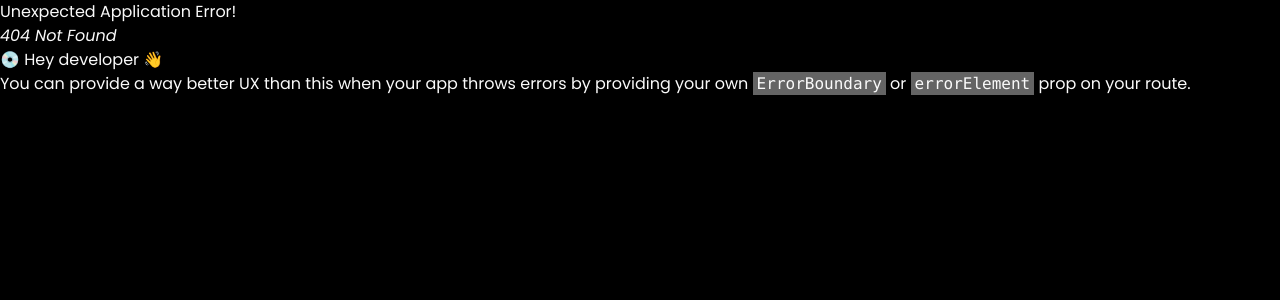
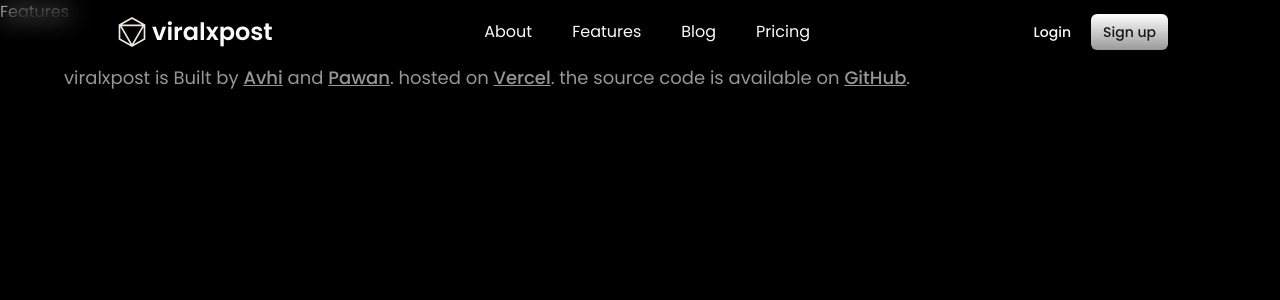
Before and after one commit to viralxpost/viralxpost-web, a React (Vite) app in the folder frontend/: page /features in a window 1280 px wide. Before the commit this address had no page. Shown: the top 300 px of the page. Built offline with nearby package versions, Linux system fonts and the light colour scheme.

Commit message:
create routes

```diff
--- a/frontend/src/components/Footer.tsx
+++ b/frontend/src/components/Footer.tsx
@@ -1,13 +1,32 @@
-import { Link } from "react-router-dom"
+import { Link } from "react-router-dom";
 
 const Footer = () => {
-    return (
-        <footer className="lg:max-w-[1300px] py-10 h-[10rem] sm:max-w-[920px] mx-auto lg:px-16">
-            <div className="text-xs opacity-60 px-4 md:px-0 md:text-lg">
-                viralxpost is Built by <Link to="#" className="underline font-medium">Avhi</Link> and <Link to="#" className="underline font-medium">Pawan</Link>. hosted on <Link to="#" className="underline font-medium">Vercel</Link>. the source code is available on <Link to="#" className="underline font-medium">GitHub</Link>.
-            </div>
-        </footer>
-    )
-}
+  return (
+    <footer className="lg:max-w-[1300px] py-10 h-[10rem] sm:max-w-[920px] mx-auto lg:px-16">
+      <div className="text-xs opacity-60 px-4 md:px-0 md:text-lg">
+        viralxpost is Built by{" "}
+        <Link to="https://x.com/Avhi_Maz" className="underline font-medium">
+          Avhi
+        </Link>{" "}
+        and{" "}
+        <Link to="https://x.com/near0lx" className="underline font-medium">
+          Pawan
+        </Link>
+        . hosted on{" "}
+        <Link to="https://vercel.com/" className="underline font-medium">
+          Vercel
+        </Link>
+        . the source code is available on{" "}
+        <Link
+          to="https://github.com/viralxpost/viralxpost-web"
+          className="underline font-medium"
+        >
+          GitHub
+        </Link>
+        .
+      </div>
+    </footer>
+  );
+};
 
-export default Footer
+export default Footer;
--- a/frontend/src/components/Navbar.tsx
+++ b/frontend/src/components/Navbar.tsx
@@ -1,53 +1,41 @@
-import { Link } from "react-router-dom"
-import { Button } from "./ui/button"
-import Logo from "./icons/Logo"
-
-
+import { Link } from "react-router-dom";
+import { Button } from "./ui/button";
+import Logo from "./icons/Logo";
 
 const Navbar = () => {
   return (
     <nav className="fixed top-0 z-10 w-full backdrop-blur-[12px]">
-
       <div className="flex justify-between items-center p-3 md:px-4 lg:px-28">
-                <Link to="/"  className="flex items-center  font-semibold lg:text-2xl md:text-lg">
-                <Logo/>
+        <Link
+          to="/"
+          className="flex items-center  font-semibold lg:text-2xl md:text-lg"
+        >
+          <Logo />
           viralxpost
         </Link>
         <div className="md:flex text-sm lg:text-base md:gap-8 lg:gap-10 hidden">
-                    <Link to="#">
-                        About
-                    </Link>
-                    <Link to="#">
-                        Features
-                    </Link>
-                    <Link to="#">
-                        Blog
-                    </Link>
-                    <Link to="#">
-                        Pricing
-                    </Link>
-
+          <Link to="/about">About</Link>
+          <Link to="/features">Features</Link>
+          <Link to="/blog">Blog</Link>
+          <Link to="/pricing">Pricing</Link>
         </div>
 
         <div className="flex gap-2">
-                    <Link to="/auth/login" >
-                        <Button variant="link" size="sm" className="md:text-sm text-[13px]" >
+          <Link to="/auth/login">
+            <Button variant="link" size="sm" className="md:text-sm text-[13px]">
               Login
             </Button>
-
           </Link>
 
           <Link to="/auth/register">
-
             <Button className="md:text-sm text-[13px]" size="sm">
               Sign up
             </Button>
           </Link>
         </div>
       </div>
+    </nav>
+  );
+};
 
-        </nav>
-    )
-}
-
-export default Navbar
+export default Navbar;
--- /dev/null
+++ b/frontend/src/pages/About.tsx
@@ -0,0 +1,9 @@
+const About = () => {
+  return (
+    <div>
+      <h1>About</h1>
+    </div>
+  );
+};
+
+export default About;
--- /dev/null
+++ b/frontend/src/pages/Blog.tsx
@@ -0,0 +1,9 @@
+const Blog = () => {
+  return (
+    <div>
+      <h1>Blog</h1>
+    </div>
+  );
+};
+
+export default Blog;
--- /dev/null
+++ b/frontend/src/pages/Features.tsx
@@ -0,0 +1,9 @@
+const Features = () => {
+  return (
+    <div>
+      <h1>Features</h1>
+    </div>
+  );
+};
+
+export default Features;
--- a/frontend/src/pages/HomePage.tsx
+++ b/frontend/src/pages/HomePage.tsx
@@ -1,4 +1,3 @@
-
 import { AvatarCirclesUrl } from "@/components/Avatarurl";
 import BentoComp from "@/components/BentoComp";
 import Container from "@/components/Container";
@@ -15,14 +14,12 @@ import { ArrowRightIcon } from "lucide-react";
 import { Link } from "react-router-dom";
 
 const HomePage = () => {
-
   return (
-
     <Container>
       <div className="z-10 translate-y-[-1rem] mt-24 animate-fade-in opacity-0 [--animation-delay:100ms] flex lg:min-h-[10rem] md:min-h-[7rem] min-h-[5rem] items-center justify-center">
         <div
           className={cn(
-            "group rounded-full border border-black/5 bg-neutral-100 text-base text-white transition-all ease-in hover:cursor-pointer hover:bg-neutral-200 dark:border-white/5 dark:bg-zinc-900 dark:hover:bg-neutral-800",
+            "group rounded-full border border-black/5 bg-neutral-100 text-base text-white transition-all ease-in hover:cursor-pointer hover:bg-neutral-200 dark:border-white/5 dark:bg-zinc-900 dark:hover:bg-neutral-800"
           )}
         >
           <AnimatedShinyText className="inline-flex md:text-sm text-xs items-center justify-center px-4 py-1 transition ease-out hover:text-neutral-600  hover:duration-300 hover:dark:text-neutral-400">
@@ -33,18 +30,23 @@ const HomePage = () => {
       </div>
       <Hero>
         <HeroTitle className="translate-y-[-1rem] animate-fade-in opacity-0 [--animation-delay:200ms]">
-          Start Generating Viral Tweets Today <br className="hidden md:inline-block " /> Let {" "}
-          <Link to="/" className="underline">viralxpost</Link> Be Your Guide.
+          Start Generating Viral Tweets Today{" "}
+          <br className="hidden md:inline-block " /> Let{" "}
+          <Link to="/" className="underline">
+            viralxpost
+          </Link>{" "}
+          Be Your Guide.
         </HeroTitle>
         <HeroSubtitle className="translate-y-[-1rem] animate-fade-in opacity-0 [--animation-delay:400ms]">
-        Let our AI tool help you create engaging content that breaks <br className="hidden md:block" /> through the noise and gets you seen by the right people.
+          Let our AI tool help you create engaging content that breaks{" "}
+          <br className="hidden md:block" /> through the noise and gets you seen
+          by the right people.
         </HeroSubtitle>
-        <Link to="#">
+        <Link to="/auth/login">
           <Button className="translate-y-[-1rem] animate-fade-in opacity-0 [--animation-delay:600ms]">
             Get Started For Free
           </Button>
         </Link>
-
 
         <div className="flex items-center justify-center">
           <div className="hidden md:block  glow absolute bottom-64 -z-10 aspect-square  w-full h-full max-h-64 max-w-4xl rounded-full bg-blue-400/15 dark:bg-[#737373] opacity-10  blur-3xl filter" />
@@ -52,49 +54,28 @@ const HomePage = () => {
         </div>
 
         <div className="items-center mt-8 md:mt-0 justify-center">
-
           <img
-          className="md:hidden block  z-10 translate-y-[-1rem] animate-fade-in opacity-0 [--animation-delay:800ms]"
-          src="/dark-hero.png"
-          alt="Hero image"
-        />
-
+            className="md:hidden block  z-10 translate-y-[-1rem] animate-fade-in opacity-0 [--animation-delay:800ms]"
+            src="/dark-hero.png"
+            alt="Hero image"
+          />
         </div>
-        <div className="flex justify-center mt-20 w-96 mx-auto">
-
-
-
-    </div>
+        <div className="flex justify-center mt-20 w-96 mx-auto"></div>
 
         <LogoTicker />
-        <BentoComp/>
+        <BentoComp />
         <div className="mt-28  max-w-[1000px] mx-auto">
-          <HeroTitle >
-          Trusted by the best
-          </HeroTitle>
+          <HeroTitle>Trusted by the best</HeroTitle>
           <div className="py-6">
-
-          <AvatarCirclesUrl/>
+            <AvatarCirclesUrl />
           </div>
 
-        <MarqueeComp/>
+          <MarqueeComp />
         </div>
-       <TextRevealComp/>
+        <TextRevealComp />
 
-
-
-
-        <Faq/>
-
-
-
-
-
-
-
+        <Faq />
       </Hero>
-
-
     </Container>
   );
 };
--- a/frontend/src/pages/PostPage.tsx
+++ /dev/null
@@ -1,10 +0,0 @@
-
-const PostPage = () => {
-  return (
-    <div>
-
-    </div>
-  )
-}
-
-export default PostPage
--- a/frontend/src/pages/PostsPage.tsx
+++ /dev/null
@@ -1,10 +0,0 @@
-
-const PostsPage = () => {
-  return (
-    <div>
-
-    </div>
-  )
-}
-
-export default PostsPage
--- /dev/null
+++ b/frontend/src/pages/Pricing.tsx
@@ -0,0 +1,9 @@
+const Pricing = () => {
+  return (
+    <div>
+      <h1>Pricing</h1>
+    </div>
+  );
+};
+
+export default Pricing;
```
Also changed, not shown: frontend/src/router.tsx (+44 -25 lines). Lines whose indentation alone changed are shown as unchanged.
